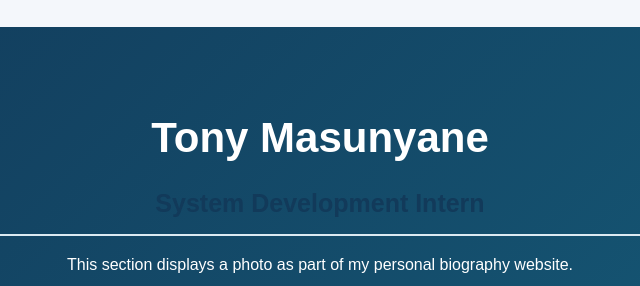
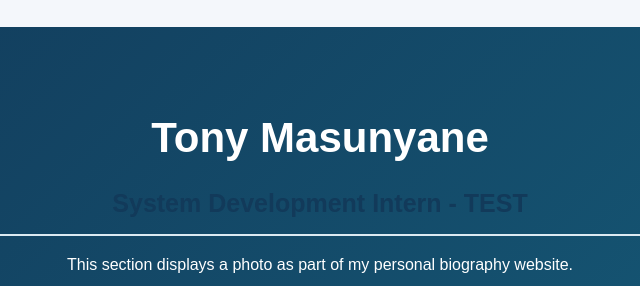
Before and after one commit to tonymasunyane9-gif/bio-page, a plain HTML site: page index.html in a window 1280 px wide. Shown: the top 286 px of the page, 320-960 px from the left. Drawn offline with Linux system fonts and the light colour scheme; a script that the page names is missing.

Commit message:
test change for section F

```diff
--- a/index.html
+++ b/index.html
@@ -359,7 +359,7 @@
 
     <header class="hero" id="home">
         <h1>Tony Masunyane</h1>
-        <h2>System Development Intern</h2>
+        <h2>System Development Intern - TEST</h2>
  <p>
                 This section displays a photo as part of my
                 personal biography website.
```
